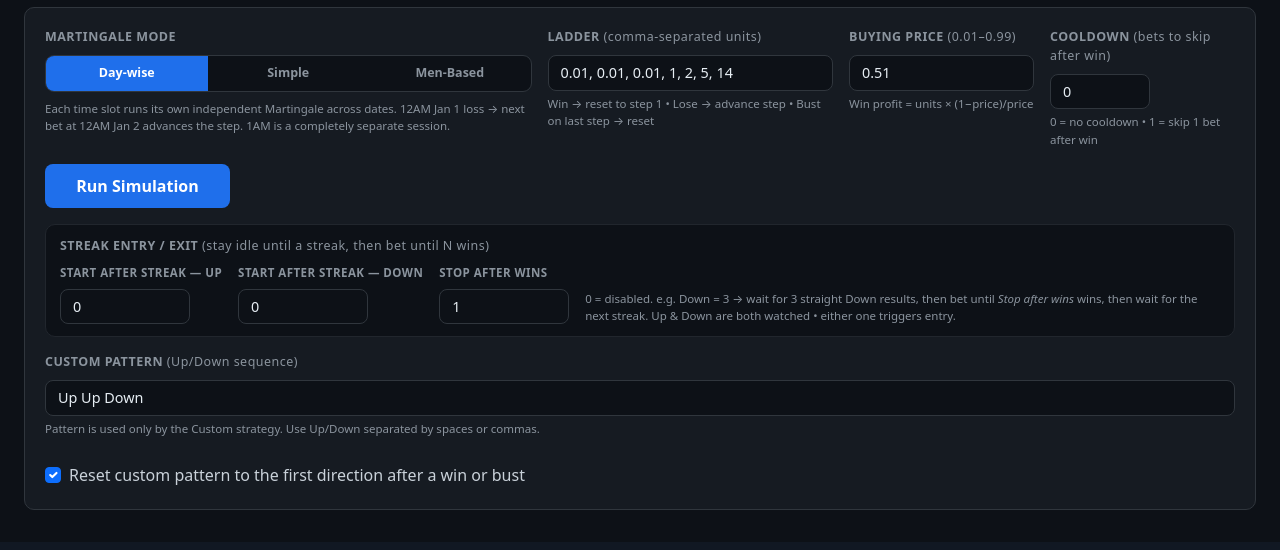
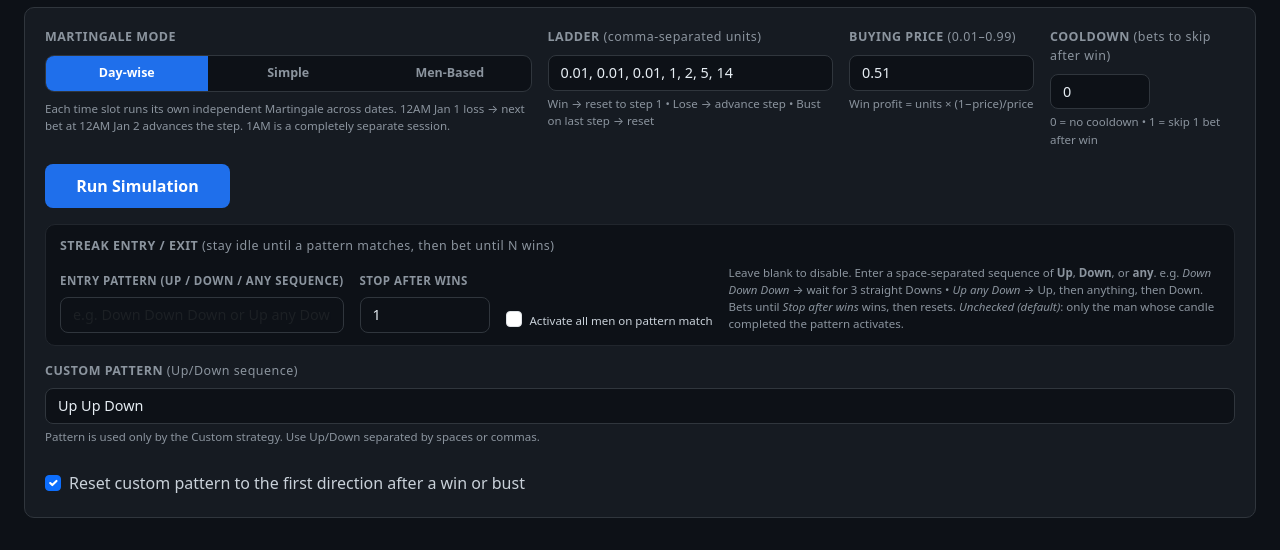
Before and after one commit to shubhghataliya/flask-project, a Flask app: page / in a window 1280 px wide, after a click on "Martingale Sim". Shown: the part 407-957 px from the top of the page. Before the commit the page ends 917 px from the top, so only its background shows below. Run offline with Flask 3, Linux system fonts and the light colour scheme.

Commit message:
new streak statagy

```diff
--- a/templates/result.html
+++ b/templates/result.html
@@ -356,25 +356,32 @@
               <div style="border:1px solid #21262d;border-radius:10px;padding:12px 14px;background:#0d1117">
                 <label class="form-label d-block" style="margin-bottom:8px">
                   Streak Entry / Exit
-                  <span style="font-weight:400;text-transform:none">(stay idle until a streak, then bet until N wins)</span>
+                  <span style="font-weight:400;text-transform:none">(stay idle until a pattern matches, then bet until N wins)</span>
                 </label>
                 <div class="row g-3 align-items-end">
-                  <div class="col-auto">
-                    <label class="form-label d-block" style="font-size:.72rem">Start after streak — Up</label>
-                    <input class="form-control" type="number" id="streakUpIn" value="0" min="0" max="50" step="1" style="width:130px">
-                  </div>
-                  <div class="col-auto">
-                    <label class="form-label d-block" style="font-size:.72rem">Start after streak — Down</label>
-                    <input class="form-control" type="number" id="streakDownIn" value="0" min="0" max="50" step="1" style="width:130px">
+                  <div class="col-auto" style="min-width:280px">
+                    <label class="form-label d-block" style="font-size:.72rem">Entry Pattern (Up / Down / any sequence)</label>
+                    <input class="form-control" type="text" id="streakPatternIn" value="" placeholder="e.g. Down Down Down or Up any Down" style="width:100%">
                   </div>
                   <div class="col-auto">
                     <label class="form-label d-block" style="font-size:.72rem">Stop after wins</label>
                     <input class="form-control" type="number" id="stopWinsIn" value="1" min="1" max="50" step="1" style="width:130px">
                   </div>
+                  <div class="col-auto" style="padding-top:1.4rem">
+                    <div class="form-check">
+                      <input class="form-check-input" type="checkbox" id="streakAllMenIn">
+                      <label class="form-check-label" for="streakAllMenIn" style="font-size:.72rem;color:#c9d1d9;white-space:nowrap">
+                        Activate all men on pattern match
+                      </label>
+                    </div>
+                  </div>
                   <div class="col">
                     <div style="font-size:.72rem;color:#8b949e">
-                      0 = disabled. e.g. Down&nbsp;=&nbsp;3 &rarr; wait for 3 straight Down results, then bet until
-                      <em>Stop after wins</em> wins, then wait for the next streak. Up &amp; Down are both watched &bull; either one triggers entry.
+                      Leave blank to disable. Enter a space-separated sequence of <strong>Up</strong>, <strong>Down</strong>, or <strong>any</strong>.
+                      e.g. <em>Down Down Down</em> &rarr; wait for 3 straight Downs &bull;
+                      <em>Up any Down</em> &rarr; Up, then anything, then Down.
+                      Bets until <em>Stop after wins</em> wins, then resets.
+                      <em>Unchecked (default)</em>: only the man whose candle completed the pattern activates.
                     </div>
                   </div>
                 </div>
@@ -686,25 +693,30 @@ function fmtMDs(mds) { mds = mds || [0,0]; return 'MD1 ' + fmtMD(mds[0]) + ' ·
 // (both thresholds 0) the session is active from the start = old behaviour.
 // ─────────────────────────────────────────────────────────────────
 function gateCfg(gate) {
-  var up   = (gate && gate.up   > 0) ? gate.up   : 0;
-  var down = (gate && gate.down > 0) ? gate.down : 0;
-  var sw   = (gate && gate.stopWins > 0) ? gate.stopWins : 1;
-  return { on: (up > 0 || down > 0), upT: up, downT: down, stopWins: sw };
+  var pat = (gate && Array.isArray(gate.pattern) && gate.pattern.length > 0) ? gate.pattern : [];
+  var sw  = (gate && gate.stopWins > 0) ? gate.stopWins : 1;
+  return { on: pat.length > 0, pattern: pat, stopWins: sw };
 }
 // Fresh per-session state. active starts true only when the gate is off.
-function gateState(g) { return { active: !g.on, upRun: 0, downRun: 0, wins: 0 }; }
-
-// Run for every candle while IDLE. Builds the streak from this candle's
-// result and flips to ACTIVE (effective on the NEXT candle) once a
-// threshold is met. Returns true whenever the candle should be skipped —
-// the streak-confirming candle is never bet, it only confirms the streak.
+function gateState(g) { return { active: !g.on, patPos: 0, wins: 0 }; }
+
+// Run for every candle while IDLE. Advances the pattern position on each
+// matching candle. Resets on mismatch (with overlap check for pattern[0]).
+// Flips to ACTIVE once the full pattern is matched. Returns true whenever
+// the candle should be skipped — the pattern-completing candle is never bet.
 function gateIdle(g, st, actual) {
   if (!g.on || st.active) return false;
-  if (actual === 'Up') { st.upRun++; st.downRun = 0; }
-  else                 { st.downRun++; st.upRun = 0; }
-  if ((g.upT   > 0 && st.upRun   >= g.upT) ||
-      (g.downT > 0 && st.downRun >= g.downT)) {
-    st.active = true; st.wins = 0;
+  var tok = g.pattern[st.patPos];
+  if (tok === 'any' || tok === actual) {
+    st.patPos++;
+  } else {
+    // mismatch: reset, then check if current result starts a new match
+    st.patPos = 0;
+    var tok0 = g.pattern[0];
+    if (tok0 === 'any' || tok0 === actual) st.patPos = 1;
+  }
+  if (st.patPos >= g.pattern.length) {
+    st.active = true; st.wins = 0; st.patPos = 0;
   }
   return true;
 }
@@ -714,7 +726,7 @@ function gateIdle(g, st, actual) {
 function gateWin(g, st) {
   if (!g.on || !st.active) return false;
   st.wins++;
-  if (st.wins >= g.stopWins) { st.active = false; st.upRun = 0; st.downRun = 0; return true; }
+  if (st.wins >= g.stopWins) { st.active = false; st.patPos = 0; return true; }
   return false;
 }
 
@@ -998,8 +1010,31 @@ function simulateMenBased(strategy, ladder, numMen, buyPrice, cooldown, customPa
     for (var ri = 0; ri < ROWS.length; ri++) {
       var actual = ROWS[ri].cells[di];
       if (!actual || (actual !== 'Up' && actual !== 'Down')) continue;
-      allEvents.push({ time: ROWS[ri].time, di: di, actual: actual, gprev: lastActual });
+      allEvents.push({ time: ROWS[ri].time, di: di, actual: actual, gprev: lastActual, idx: allEvents.length });
       lastActual = actual;
+    }
+  }
+
+  // Pre-compute global activation points: indices in allEvents where the
+  // entry pattern completes, tagged with which man owns that candle.
+  // Only the man whose turn it was when the pattern fired gets to activate.
+  var activePts = [];
+  if (g.on) {
+    var _gPre = { patPos: 0 };
+    for (var i = 0; i < allEvents.length; i++) {
+      var _tok = g.pattern[_gPre.patPos];
+      var _act = allEvents[i].actual;
+      if (_tok === 'any' || _tok === _act) {
+        _gPre.patPos++;
+      } else {
+        _gPre.patPos = 0;
+        var _tok0 = g.pattern[0];
+        if (_tok0 === 'any' || _tok0 === _act) _gPre.patPos = 1;
+      }
+      if (_gPre.patPos >= g.pattern.length) {
+        activePts.push({ idx: i, man: i % numMen }); // tagged to the owning man
+        _gPre.patPos = 0;   // re-arm immediately for next pattern
+      }
     }
   }
 
@@ -1008,10 +1043,16 @@ function simulateMenBased(strategy, ladder, numMen, buyPrice, cooldown, customPa
   for (var m = 0; m < numMen; m++) manEvents.push([]);
   for (var i = 0; i < allEvents.length; i++) manEvents[i % numMen].push(allEvents[i]);
 
-  // Simulate each man independently
+  // Simulate each man independently.
+  // Gate: each man tracks which activation point they are waiting for (activePtIdx).
+  // A man becomes active on their first event AFTER activePts[activePtIdx].
+  // The pattern-completing candle itself is skipped (idx > activePts[n], not >=).
+  // Each man independently counts wins and goes back to idle after stopWins.
   for (var m = 0; m < numMen; m++) {
     var step       = 0, prevRes = null, cdLeft = 0, patternPos = 0;
-    var gst        = gateState(g);  // streak gate state per man
+    var manActive  = !g.on;   // true from the start when gate is off
+    var manWins    = 0;
+    var activePtIdx = 0;      // index into activePts for the next trigger
     var events = manEvents[m];
     for (var i = 0; i < events.length; i++) {
       var ev = events[i];
@@ -1021,10 +1062,18 @@ function simulateMenBased(strategy, ladder, numMen, buyPrice, cooldown, customPa
         if (!prevRes) { prevRes = actual; continue; }
       }
 
-      if (gateIdle(g, gst, actual)) {
-        overlaysMap[ev.time][ev.di] = { skipped: true, idle: true, man: m + 1 };
-        prevRes = actual;
-        continue;
+      // Gate: if idle, find the next activation point that belongs to this man,
+      // then check whether the current event is past it (strictly after).
+      if (g.on && !manActive) {
+        while (activePtIdx < activePts.length && activePts[activePtIdx].man !== m) activePtIdx++;
+        if (activePtIdx < activePts.length && ev.idx > activePts[activePtIdx].idx) {
+          manActive = true; manWins = 0; activePtIdx++;
+        }
+        if (!manActive) {
+          overlaysMap[ev.time][ev.di] = { skipped: true, idle: true, man: m + 1 };
+          prevRes = actual;
+          continue;
+        }
       }
 
       if (cdLeft > 0) {
@@ -1058,7 +1107,11 @@ function simulateMenBased(strategy, ladder, numMen, buyPrice, cooldown, customPa
         slotMap[ev.time].wins++;
         step = 0;
         cdLeft = cooldown;
-        if (gateWin(g, gst)) cdLeft = 0;  // win quota hit → go idle, drop cooldown
+        // Gate win counting: each man independently exits after stopWins
+        if (g.on && manActive) {
+          manWins++;
+          if (manWins >= g.stopWins) { manActive = false; cdLeft = 0; }
+        }
         if (strategy === 'custom') {
           patternPos = customResetPattern ? 0 : patternPos + 1;
         } else {
@@ -1233,13 +1286,21 @@ function runAllSims() {
   if (isNaN(cooldown) || cooldown < 0) cooldown = 0;
 
   // Streak entry/exit gate
-  var streakUp   = parseInt(document.getElementById('streakUpIn').value, 10);
-  if (isNaN(streakUp)   || streakUp   < 0) streakUp = 0;
-  var streakDown = parseInt(document.getElementById('streakDownIn').value, 10);
-  if (isNaN(streakDown) || streakDown < 0) streakDown = 0;
+  var streakPatternRaw = document.getElementById('streakPatternIn').value.trim();
+  var streakPattern = [];
+  if (streakPatternRaw) {
+    var _toks = streakPatternRaw.split(/[\s,]+/);
+    for (var _ti = 0; _ti < _toks.length; _ti++) {
+      var _t = _toks[_ti].toLowerCase();
+      if (_t === 'up') streakPattern.push('Up');
+      else if (_t === 'down') streakPattern.push('Down');
+      else if (_t === 'any') streakPattern.push('any');
+    }
+  }
   var stopWins   = parseInt(document.getElementById('stopWinsIn').value, 10);
   if (isNaN(stopWins)   || stopWins   < 1) stopWins = 1;
-  var gate = { up: streakUp, down: streakDown, stopWins: stopWins };
+  var streakAllMen = document.getElementById('streakAllMenIn').checked;
+  var gate = { pattern: streakPattern, stopWins: stopWins, allMen: streakAllMen };
 
   var mode = document.querySelector('input[name="simMode"]:checked').value;
   var customPattern = parseCustomPattern();
@@ -1910,8 +1971,7 @@ function saveSnapshot() {
   var mode = document.querySelector('input[name="simMode"]:checked').value;
   var cooldown = parseInt(document.getElementById('cooldownIn').value, 10) || 0;
   var numMen = mode === 'menbased' ? (parseInt(document.getElementById('menCount').value, 10) || 2) : null;
-  var streakUp   = parseInt(document.getElementById('streakUpIn').value, 10)   || 0;
-  var streakDown = parseInt(document.getElementById('streakDownIn').value, 10) || 0;
+  var streakPatternSnap = document.getElementById('streakPatternIn').value.trim();
   var stopWins   = parseInt(document.getElementById('stopWinsIn').value, 10)   || 1;
   var label = '{{ filename }}';
   var entry = {
@@ -1919,8 +1979,7 @@ function saveSnapshot() {
     mode: mode,
     numMen: numMen,
     cooldown: cooldown,
-    streakUp: streakUp,
-    streakDown: streakDown,
+    streakPattern: streakPatternSnap,
     stopWins: stopWins,
     ladder: currentLadder,
     buyingPrice: currentBuyingPrice,
@@ -1989,7 +2048,8 @@ function refreshCompareTab() {
                + ' &bull; Ladder: ' + (e.ladder || []).join(', ')
                + ' &bull; Price: $' + (e.buyingPrice || 0).toFixed(2);
     if (e.cooldown) params += ' &bull; CD: ' + e.cooldown;
-    if (e.streakUp || e.streakDown) params += ' &bull; Streak U/D: ' + (e.streakUp || 0) + '/' + (e.streakDown || 0) + ' &bull; Stop@W: ' + (e.stopWins || 1);
+    if (e.streakPattern) params += ' &bull; Pattern: ' + e.streakPattern + ' &bull; Stop@W: ' + (e.stopWins || 1);
+    else if (e.streakUp || e.streakDown) params += ' &bull; Streak U/D: ' + (e.streakUp || 0) + '/' + (e.streakDown || 0) + ' &bull; Stop@W: ' + (e.stopWins || 1);
     html += '<th style="min-width:200px;vertical-align:top">'
           + '<div style="display:flex;align-items:flex-start;justify-content:space-between;gap:6px">'
           + '<div style="text-align:left">'
```
